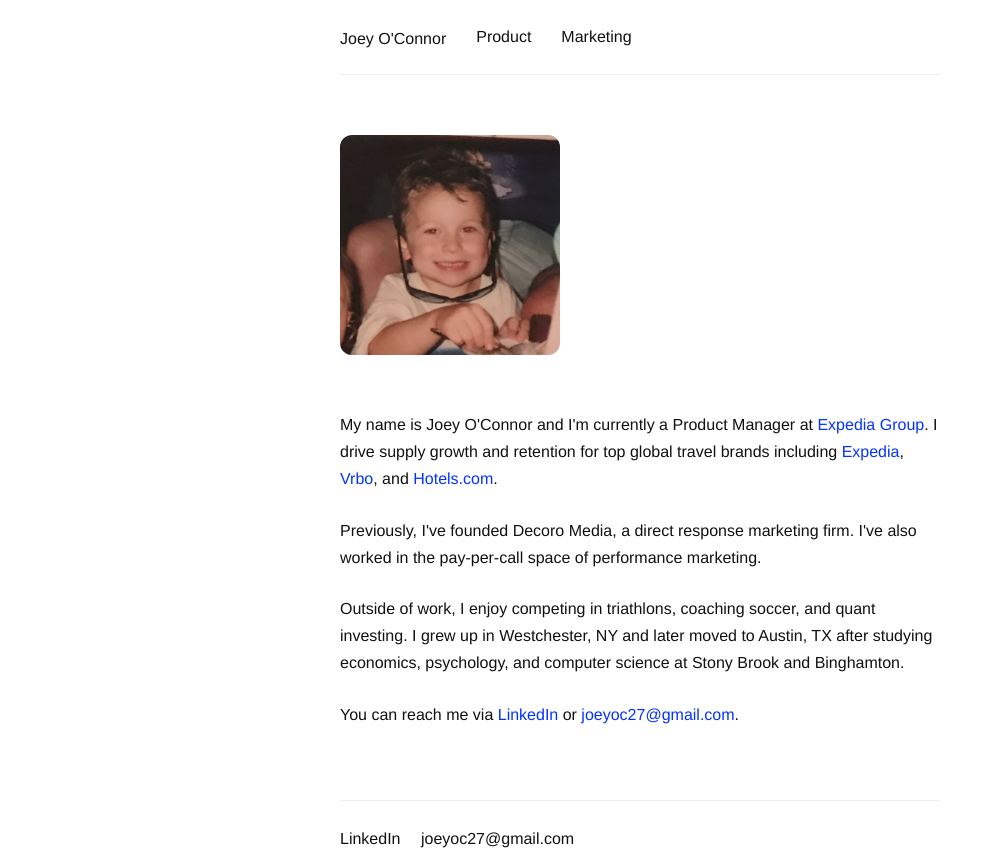
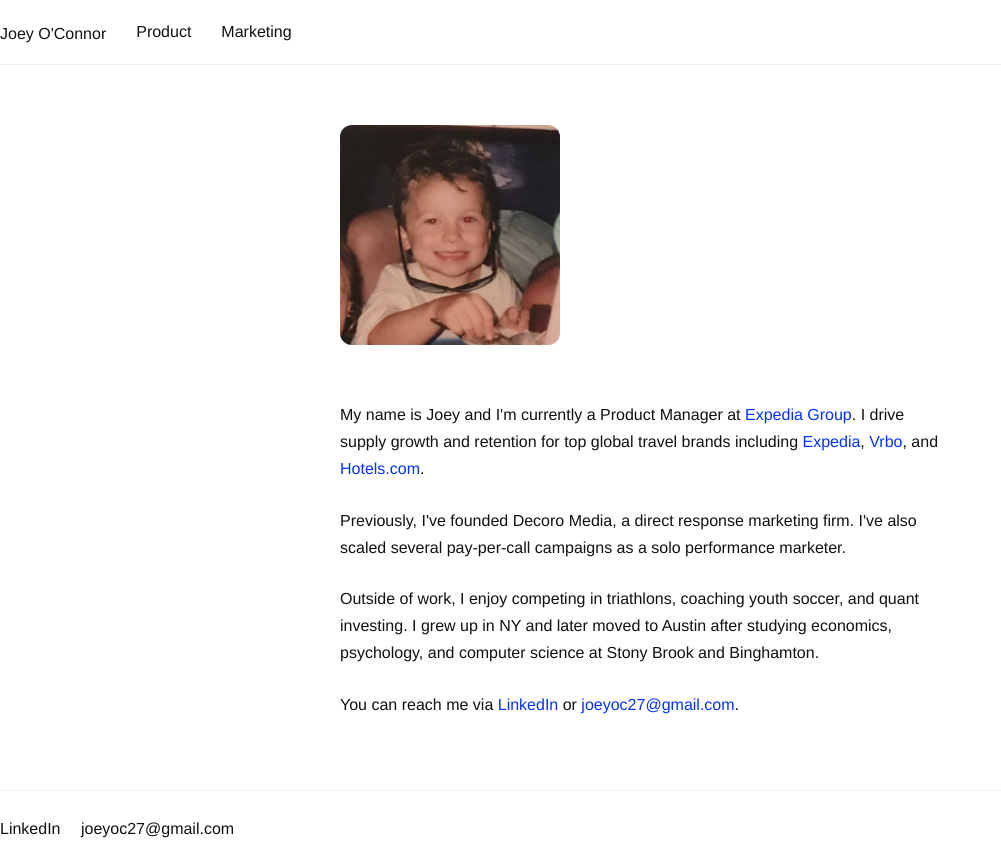
Before and after one commit to joeyoc27/joc-portfolio, an Astro site: page / in a window 1280 px wide. Shown: the whole page, without its empty margins (0-1001 px from the left). Built offline with nearby package versions, Linux system fonts and the light colour scheme; Astro itself is replaced by a stand-in of ours.

Commit message:
updated index page

```diff
--- a/src/components/Footer.astro
+++ b/src/components/Footer.astro
@@ -19,6 +19,12 @@ const today = new Date();
 		text-align: left;
 		font-size: 16px;
 		color: #111;
+		width: 100vw;
+		position: relative;
+		left: 50%;
+		right: 50%;
+		margin-left: -50vw;
+		margin-right: -50vw;
 	}
 	.footer-links a {
 		margin: 0 1em 0 0;
--- a/src/components/Header.astro
+++ b/src/components/Header.astro
@@ -20,8 +20,13 @@ import { SITE_TITLE } from '../consts';
 	header {
 		border-bottom: 1px solid #eee;
 		background: #fff;
-		padding: 1em 0;
-		width: 100%;
+		padding: 0.75em 0;
+		width: 100vw;
+		position: relative;
+		left: 50%;
+		right: 50%;
+		margin-left: -50vw;
+		margin-right: -50vw;
 	}
 	nav {
 		display: flex;
--- a/src/pages/index.astro
+++ b/src/pages/index.astro
@@ -20,9 +20,9 @@ import { SITE_TITLE, SITE_DESCRIPTION } from '../consts';
 					<img src="/headshot.png" alt="Joey O'Connor" />
 				</div>
 				<div class="profile-text">
-					<p>My name is Joey O'Connor and I'm currently a Product Manager at <a href="https://www.expedia.com" target="_blank">Expedia Group</a>. I drive supply growth and retention for top global travel brands including <a href="https://www.expedia.com" target="_blank">Expedia</a>, <a href="https://www.vrbo.com" target="_blank">Vrbo</a>, and <a href="https://www.hotels.com" target="_blank">Hotels.com</a>.</p>
-					<p>Previously, I've founded Decoro Media, a direct response marketing firm. I've also worked in the pay-per-call space of performance marketing.</p>
-					<p>Outside of work, I enjoy competing in triathlons, coaching soccer, and quant investing. I grew up in Westchester, NY and later moved to Austin, TX after studying economics, psychology, and computer science at Stony Brook and Binghamton. </p>
+					<p>My name is Joey and I'm currently a Product Manager at <a href="https://www.expedia.com" target="_blank">Expedia Group</a>. I drive supply growth and retention for top global travel brands including <a href="https://www.expedia.com" target="_blank">Expedia</a>, <a href="https://www.vrbo.com" target="_blank">Vrbo</a>, and <a href="https://www.hotels.com" target="_blank">Hotels.com</a>.</p>
+					<p>Previously, I've founded Decoro Media, a direct response marketing firm. I've also scaled several pay-per-call campaigns as a solo performance marketer.</p>
+					<p>Outside of work, I enjoy competing in triathlons, coaching youth soccer, and quant investing. I grew up in NY and later moved to Austin after studying economics, psychology, and computer science at Stony Brook and Binghamton. </p>
 					<p>You can reach me via <a href="https://www.linkedin.com/in/joeyoc27/" target="_blank">LinkedIn</a> or <a href="mailto:joeyoc27@gmail.com">joeyoc27@gmail.com</a>.</p>
 				</div>
 			</main>
```
